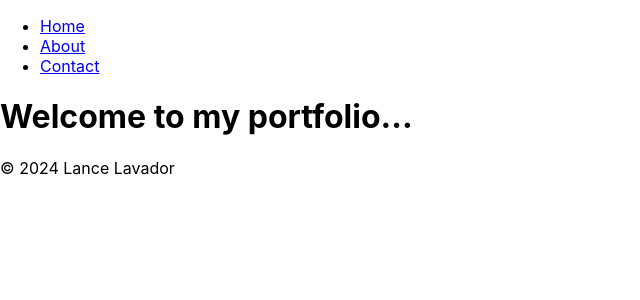
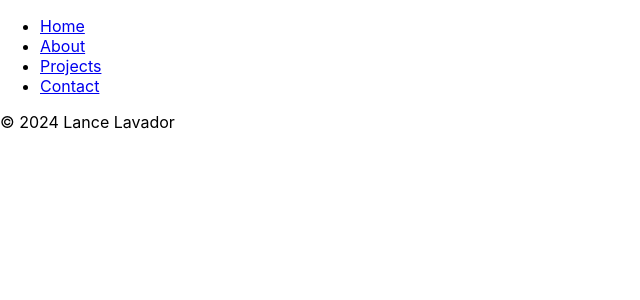
Before and after one commit to hsum4/WebPortfolio, a React (Create React App) app: page /about in a window 1280 px wide. Shown: the top 300 px of the page, without its empty margins (0-640 px from the left). Built offline with nearby package versions, Linux system fonts and the light colour scheme.

Commit message:
add sass dependency, update App.js to use react router

```diff
--- a/package.json
+++ b/package.json
@@ -10,6 +10,7 @@
     "react-dom": "^18.3.1",
     "react-router-dom": "^6.24.1",
     "react-scripts": "5.0.1",
+    "sass": "^1.77.8",
     "web-vitals": "^2.1.4"
   },
   "scripts": {
--- a/src/App.js
+++ b/src/App.js
@@ -1,12 +1,25 @@
-import './App.css';
 import React from 'react';
+import { BrowserRouter as Router, Route, Routes } from 'react-router-dom';
 import HomePage from './components/pages/HomePage';
+import AboutPage from './components/pages/AboutPage';
+import ProjectsPage from './components/pages/ProjectsPage'
+import ContactPage from './components/pages/ContactPage';
+import Header from './components/layouts/Header';
+import Footer from './components/layouts/Footer';
 
 function App() {
   return (
-    <div>
-      <HomePage />
-    </div>
+    <Router>
+      <Header />
+        <Routes>
+          <Route path="/" exact component={HomePage} />
+          <Route path="/about" component={AboutPage} />
+          <Route path="/projects" component={ProjectsPage} />
+          <Route path="/contact" component={ContactPage} />
+        </Routes>
+        <Footer />
+    </Router>
+
   );
 }
 
--- /dev/null
+++ b/src/components/layouts/Header.js
@@ -0,0 +1,19 @@
+import React from 'react';
+import { Link } from 'react-router-dom';
+
+const Header = () => {
+    return (
+        <header>
+            <nav>
+                <ul>
+                    <li><Link to="/">Home</Link></li>
+                    <li><Link to="/about">About</Link></li>
+                    <li><Link to="/projects">Projects</Link></li>
+                    <li><Link to="/contact">Contact</Link></li>
+                </ul>
+            </nav>
+        </header>
+    );
+};
+
+export default Header;
--- a/src/components/layouts/Headers.js
+++ /dev/null
@@ -1,17 +0,0 @@
-import React from 'react';
-
-const Header = () => {
-    return (
-        <header>
-            <nav>
-                <ul>
-                    <li><a href="#">Home</a></li>
-                    <li><a href="#">About</a></li>
-                    <li><a href="#">Contact</a></li>
-                </ul>
-            </nav>
-        </header>
-    );
-};
-
-export default Header;
--- /dev/null
+++ b/src/components/pages/AboutPage.js
@@ -0,0 +1,12 @@
+import React from "react";
+
+const AboutPage = () => {
+    return (
+        <main>
+            <h1>About Me</h1>
+            <p>This is the about page.</p>
+        </main>
+    );
+};
+
+export default AboutPage;
--- /dev/null
+++ b/src/components/pages/ContactPage.js
@@ -0,0 +1,22 @@
+import React from 'react';
+
+const ContactPage = () => {
+  return (
+    <main>
+      <h1>Contact Me</h1>
+      <form>
+        <label>
+          Name:
+          <input type="text" name="name" />
+        </label>
+        <label>
+          Email:
+          <input type="email" name="email" />
+        </label>
+        <input type="submit" value="Submit" />
+      </form>
+    </main>
+  );
+};
+
+export default ContactPage;
--- a/src/components/pages/HomePage.js
+++ b/src/components/pages/HomePage.js
@@ -1,16 +1,11 @@
-import react from 'react';
-import Header from '../layouts/Headers';
-import Footer from '../layouts/Footer';
+import React from 'react';
 
 const HomePage = () => {
     return (
-        <div>
-            <Header />
-            <main>
-                <h1>Welcome to my portfolio...</h1>
-            </main>
-            <Footer />
-        </div>
+        <main>
+            <h1>Welcome to my portfolio...</h1>
+            <p>This is my Home page.</p>
+        </main>
     );
 };
 
--- /dev/null
+++ b/src/components/pages/ProjectsPage.js
@@ -0,0 +1,12 @@
+import React from 'react';
+
+const ProjectsPage = () => {
+    return (
+        <main>
+            <h1>My Projects</h1>
+            <p>This is the Projects Page.</p>
+        </main>
+    );
+};
+
+export default ProjectsPage;
```
Also changed, not shown: 1 other file (tests, documents, lock files or other folders).
